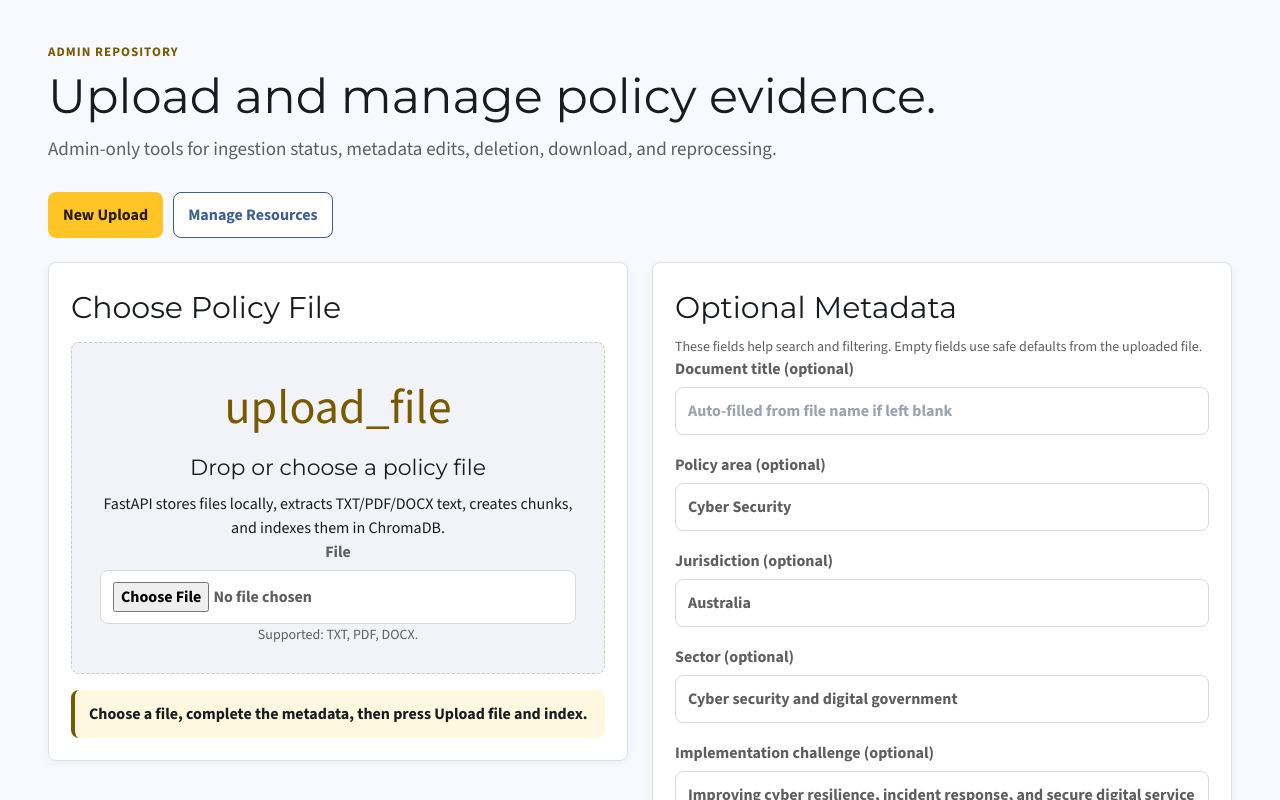
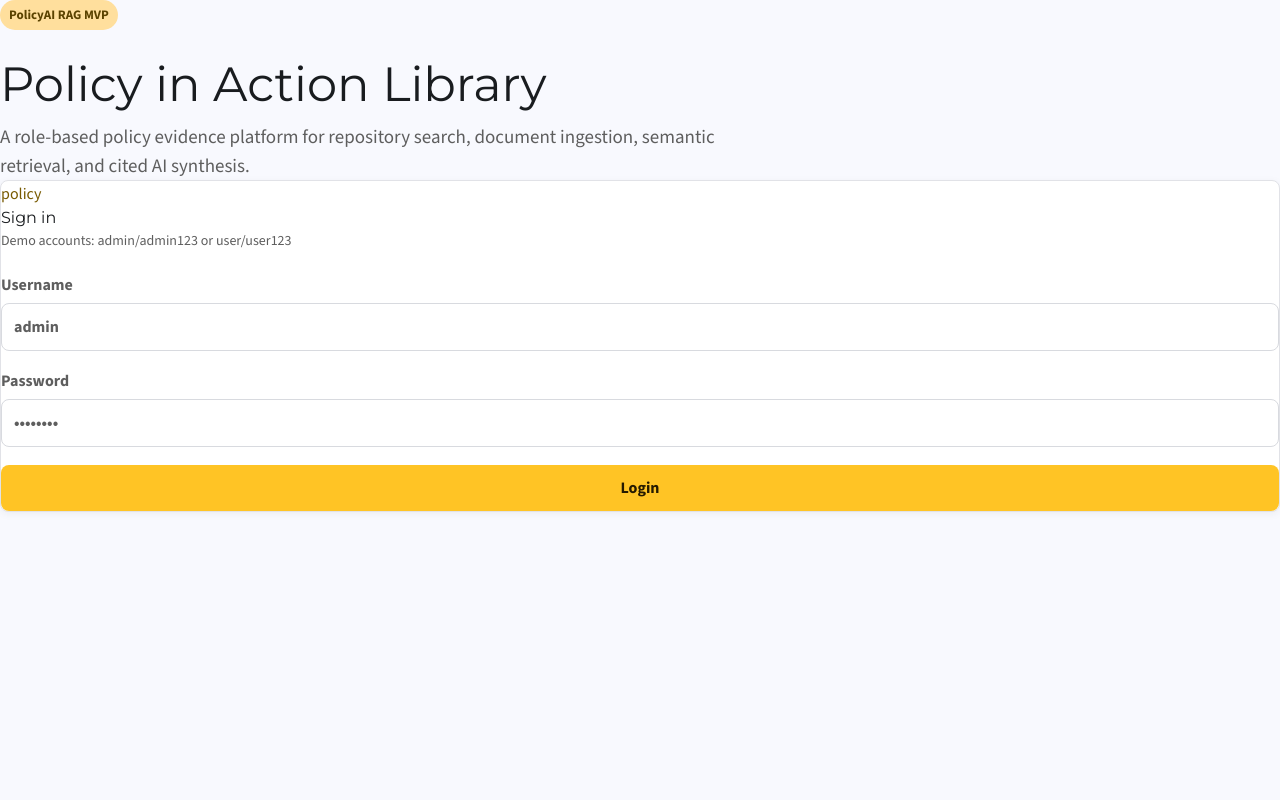
Before and after one commit to raymondstfx/Progress, a React (Vite) app in the folder frontend/: page / in a window 1280 px wide. Shown: the top 800 px of the page. Built offline with nearby package versions, Linux system fonts and the light colour scheme; no server answers.

Commit message:
W15CALMOND-08 add admin login upload flow

```diff
--- /dev/null
+++ b/frontend/src/App.tsx
@@ -0,0 +1,30 @@
+import { useEffect, useState } from "react";
+import type { User } from "./types/api";
+import { getStoredUser } from "./services/api";
+import { currentPath, navigate } from "./services/navigation";
+import { AdminPage } from "./pages/AdminPage";
+import { LoginPage } from "./pages/LoginPage";
+
+export default function App() {
+  const [path, setPath] = useState(currentPath());
+  const [user, setUser] = useState<User | null>(getStoredUser());
+
+  useEffect(() => {
+    const onPop = () => setPath(currentPath());
+    addEventListener("popstate", onPop);
+    return () => removeEventListener("popstate", onPop);
+  }, []);
+
+  useEffect(() => {
+    if (!user && path !== "/login") navigate("/login");
+    if (user && path === "/login") navigate("/admin");
+  }, [user, path]);
+
+  if (!user) return <LoginPage onLogin={setUser} />;
+
+  return (
+    <main className="main admin-shell">
+      <AdminPage />
+    </main>
+  );
+}
--- a/frontend/src/main.tsx
+++ b/frontend/src/main.tsx
@@ -1,12 +1,10 @@
 import React from "react";
 import { createRoot } from "react-dom/client";
-import { AdminPage } from "./pages/AdminPage";
+import App from "./App";
 import "./styles.css";
 
 createRoot(document.getElementById("root") as HTMLElement).render(
   <React.StrictMode>
-    <main className="main admin-shell">
-      <AdminPage />
-    </main>
+    <App />
   </React.StrictMode>,
 );
--- /dev/null
+++ b/frontend/src/pages/LoginPage.tsx
@@ -0,0 +1,55 @@
+import { FormEvent, useState } from "react";
+import type { User } from "../types/api";
+import { api, setSession } from "../services/api";
+import { navigate } from "../services/navigation";
+import { Badge, Button, Field, MaterialIcon, TextInput } from "../components/ui";
+
+export function LoginPage({ onLogin }: { onLogin: (user: User) => void }) {
+  const [username, setUsername] = useState("admin");
+  const [password, setPassword] = useState("admin123");
+  const [error, setError] = useState("");
+  const [busy, setBusy] = useState(false);
+
+  async function submit(event: FormEvent) {
+    event.preventDefault();
+    setBusy(true);
+    setError("");
+    try {
+      const data = await api.login({ username, password });
+      setSession(data.token, data.user);
+      onLogin(data.user);
+      navigate("/admin");
+    } catch (err) {
+      setError(err instanceof Error ? err.message : "Login failed");
+    } finally {
+      setBusy(false);
+    }
+  }
+
+  return (
+    <main className="login-shell">
+      <section className="login-grid">
+        <div>
+          <Badge tone="gold">PolicyAI RAG MVP</Badge>
+          <h1 className="page-title" style={{ marginTop: 28 }}>Policy in Action Library</h1>
+          <p className="lead">A role-based policy evidence platform for repository search, document ingestion, semantic retrieval, and cited AI synthesis.</p>
+        </div>
+        <form onSubmit={submit} className="card login-form">
+          <div className="brand-wrap" style={{ marginBottom: 22 }}>
+            <MaterialIcon name="policy" style={{ color: "var(--primary)" }} />
+            <div>
+              <h2 style={{ margin: 0 }}>Sign in</h2>
+              <p className="muted-small" style={{ margin: 0 }}>Demo accounts: admin/admin123 or user/user123</p>
+            </div>
+          </div>
+          <div className="stack">
+            <Field label="Username"><TextInput value={username} onChange={(event) => setUsername(event.target.value)} /></Field>
+            <Field label="Password"><TextInput type="password" value={password} onChange={(event) => setPassword(event.target.value)} /></Field>
+            {error && <div className="notice" style={{ borderColor: "var(--danger)", background: "#ffecec", color: "var(--danger)" }}>{error}</div>}
+            <Button disabled={busy}>{busy ? "Signing in..." : "Login"}</Button>
+          </div>
+        </form>
+      </section>
+    </main>
+  );
+}
```
